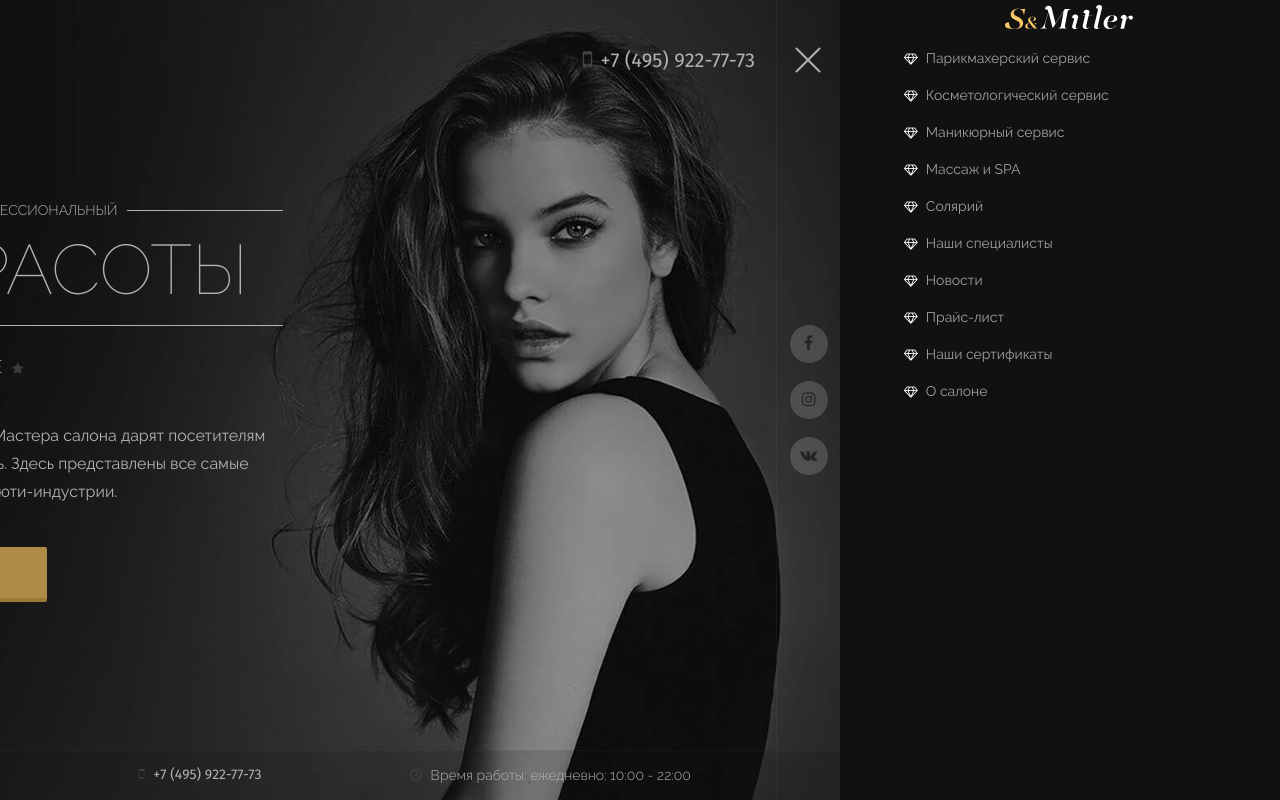
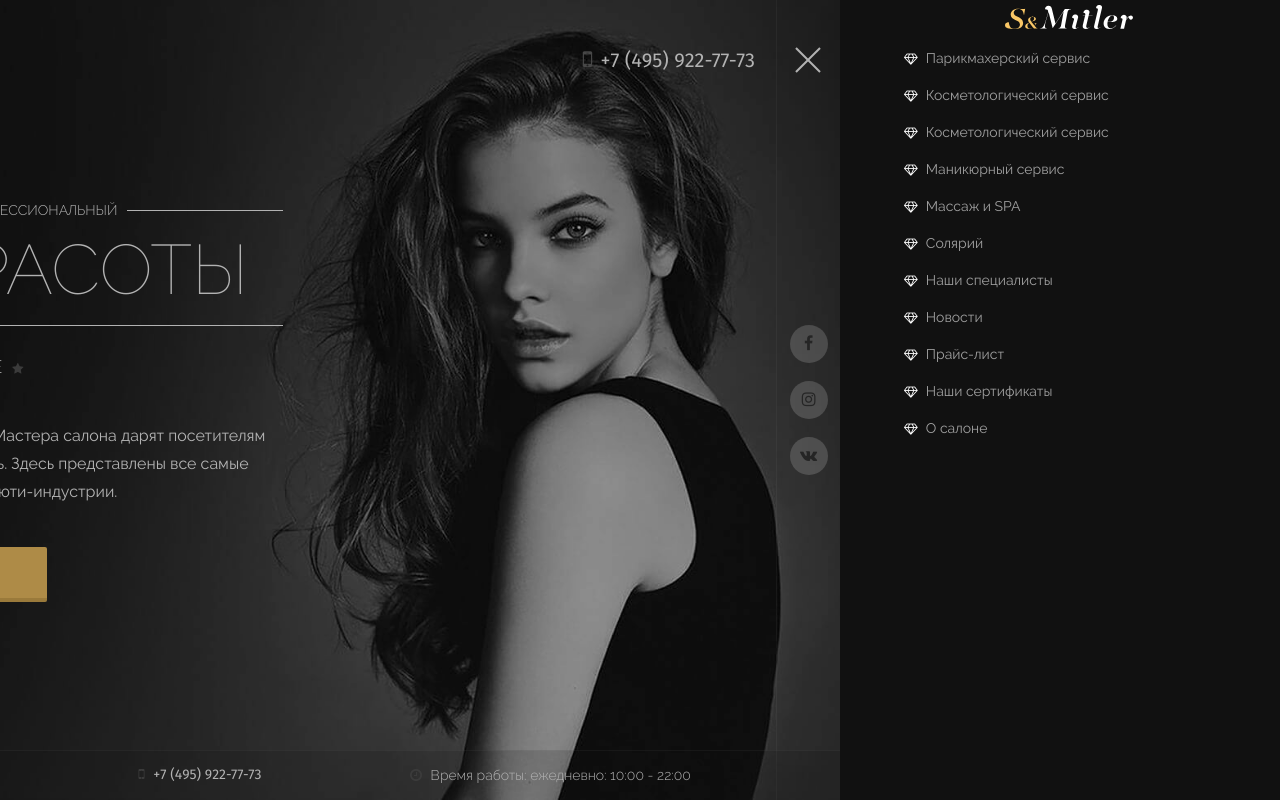
Before and after one commit to ruslanbobetsky/ruslanbobetsky.github.io, a plain HTML site: page Smitler/index.html in a window 1280 px wide. Both pictures are taken after a click on the link 1248 px from the left and 65 px from the top of the page. Drawn offline with Linux system fonts and the light colour scheme.

Commit message:
update
no main changes

```diff
--- a/Smitler/index.html
+++ b/Smitler/index.html
@@ -51,6 +51,7 @@
 						<ul>
 							<li><a href="#">Парикмахерский сервис</a></li>
 							<li><a href="#">Косметологический сервис</a></li>
+							<li><a href="#">Косметологический сервис </a></li>
 							<li><a href="#">Маникюрный сервис</a></li>
 							<li><a href="#">Массаж и SPA</a></li>
 							<li><a href="#">Солярий</a></li>
```
